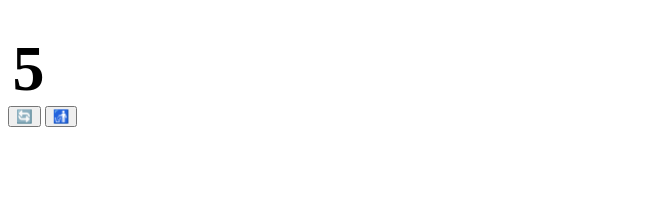
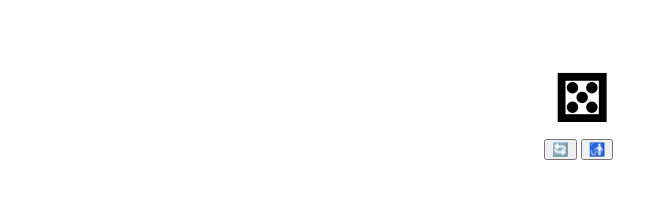
Before and after one commit to zemlanin/mo-dice, a website: page browser/index.html in a window 1280 px wide. Shown: the whole page, without its empty margins (0-668 px from the left). Drawn offline with Linux system fonts and the light colour scheme.

Commit message:
better looking browser modice

```diff
--- a/browser/index.html
+++ b/browser/index.html
@@ -1,30 +1,33 @@
 <style>
-  #last-roll { font-size: 4em; margin: 0.25em; }
+  body { max-width: 12em; margin: 1em auto; }
+  #last-roll { font-size: 4em; margin: 0.5em; }
+  #log { padding: 0; }
   #log li { display: inline-block; font-size: 2em; margin-right: 0.5em; }
 </style>
 
 <!-- https://xkcd.com/221/ -->
 <h1 id="last-roll">⚃</h1>
-<button id="roll">🔄</button>
-<button id="clear">🚮</button>
-<ul id="log"></ul>
+<button id="roll" hidden>🔄</button>
+<button id="clear" hidden>🚮</button>
+<ul id="log" hidden></ul>
 
 <script type="module">
-  import Core from './core.js';
+  import Core from "./core.js";
 
   document.addEventListener("DOMContentLoaded", function () {
-    const core = new Core({symbols: '123456'.split('')});
+    const core = new Core();
+
+    const lastRoll = document.querySelector("#last-roll");
+    const log = document.querySelector("#log");
 
     function render(core) {
-      const lastRoll = document.querySelector("#last-roll")
-      const log = document.querySelector("#log")
-
       lastRoll.innerHTML = core.pretty().lastRoll;
       lastRoll.style.transform =
-        `translate(${(Math.random() - 0.5) / 2}em, ${(Math.random() - 0.5) / 2}em)`;
+        `translate(${Math.random() - 0.5}em, ${Math.random() - 0.5}em)`;
 
-      log.innerHTML = core.pretty().history
-        .map((v) => `<li>${v}</li>`)
+      log.innerHTML = core
+        .pretty()
+        .history.map((v) => `<li>${v}</li>`)
         .join("");
     }
 
@@ -38,6 +41,10 @@
       render(core);
     };
 
+    for (const el of document.querySelectorAll("[hidden]")) {
+      el.hidden = false;
+    }
+
     render(core);
   });
 </script>
```
